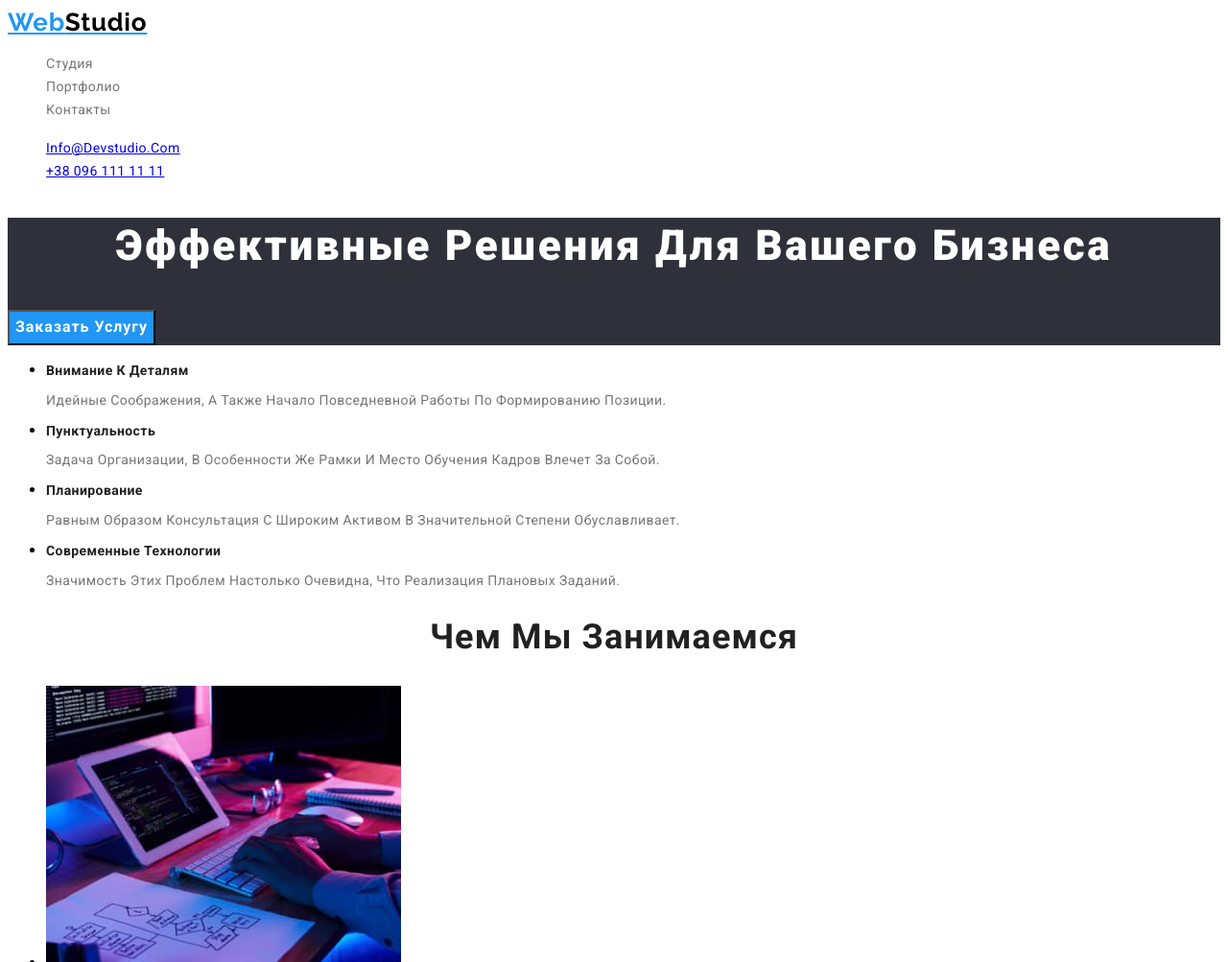
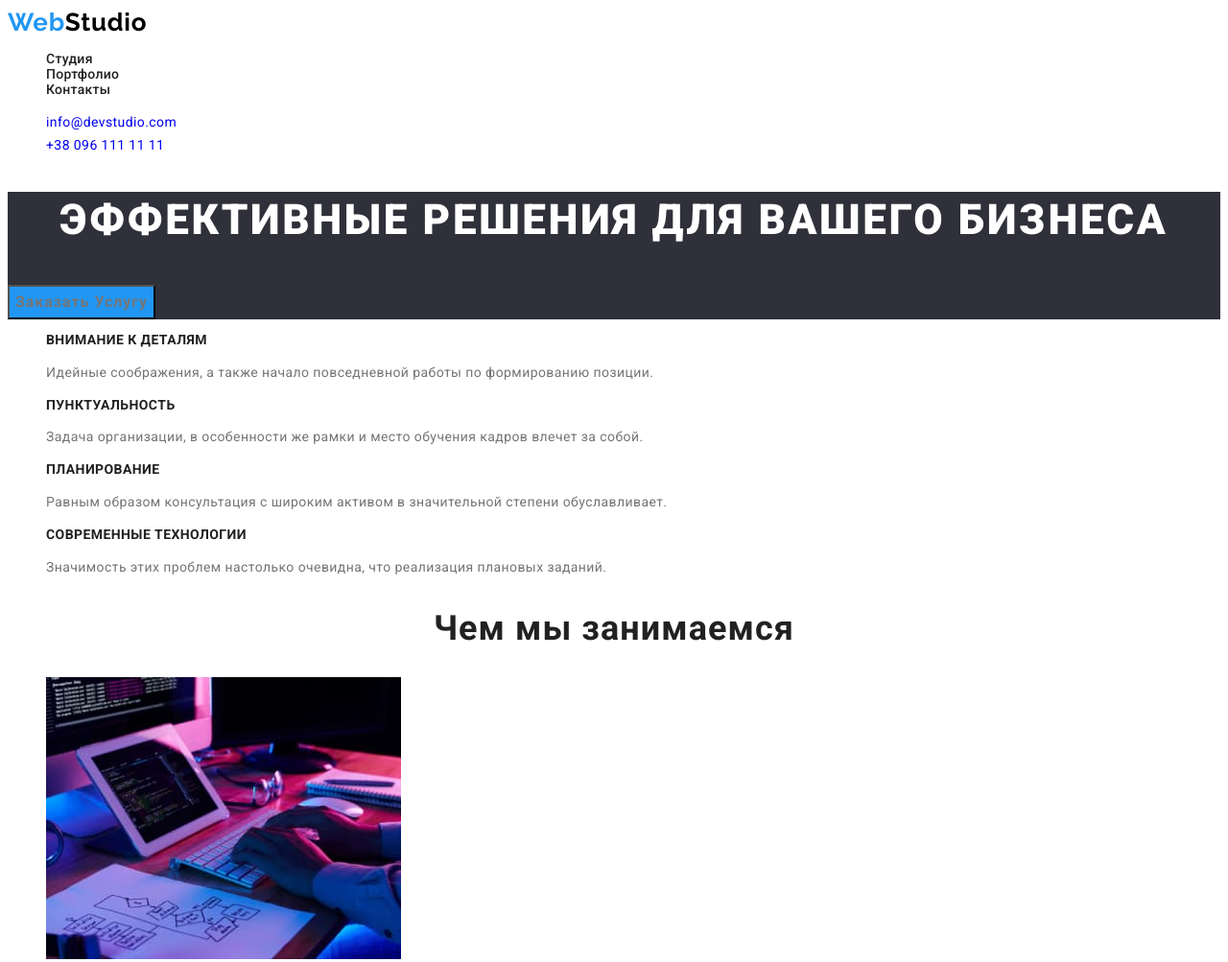
Before and after one commit to daryna-s/goit-markup-hw-02, a plain HTML site: page index.html in a window 1280 px wide. Shown: the top 1003 px of the page at 96% size. Drawn offline with Linux system fonts and the light colour scheme.

Commit message:
прописаны цвета и шрифты

```diff
--- a/css/styles.css
+++ b/css/styles.css
@@ -1,61 +1,70 @@
+:root {
+--main-font:'Roboto', sans-serif;
+--secondary-font: 'Raleway', sans-serif;
+
+/* text colors */
+--main-txt-cl:#757575;
+--secondary-txt-cl:#212121;
+
+/* bacground colors */
+--accent-cl:#2196F3;
+--main-bg-cl: #ffffff;
+--secondary-bg-cl: #2f303a;
+}
 body {
-    font-family: 'Roboto', sans-serif ;
+font-family: var(--main-font);
+font-size: 14px;
+line-height: 1.71;
+letter-spacing: 0.03em;
+color: var(--main-txt-cl);
+}
+a {
+text-decoration: none;
 }
 .link {
-    font-family: 'Roboto';
-    font-style: normal;
-    font-weight: 400;
-    font-size: 14px;
-    line-height: 1.71;
-
-    letter-spacing: 0.03em;
-
-    color: #757575;
 
 text-decoration: none;
-text-transform: capitalize;
+color: currentColor;
+
 }
-
+.footer-contacts-list .contacts-link,
+.footer-contacts-list .contacts-list,
+.features-list .features-item,
+.list-item .item,
+.work-list .work-item,
+.team-list .team-item,
+.filter-list .filter-item,
+.work-examples-list .examples-item {
+    list-style: none;
+}
 .item,
-.contacts-list
+.header-contacts-list .contacts-list,
 {
 list-style-type: none;
+text-decoration: none;
+text-transform: capitalize;
 }
 
 .filter-item {
 font-family: inherit;
 }
-.contacts-list
-{
-    font-family: 'Roboto';
-    font-style: normal;
+.contacts-list {
 font-weight: 500;
 font-size: 14px;
 line-height: 1.14;
 letter-spacing: 0.02em;
 
 color: #757575;
-
-text-decoration: none;
-text-transform: capitalize;
-
 }
 .item {
-    font-family: 'Roboto';
-    font-style: normal;
 font-weight: 500;
 font-size: 14px;
 line-height: 1.14;
 letter-spacing: 0.02em;
 
 color: #212121;
-
-text-decoration: none;
-text-transform: capitalize;
 }
 .title-first {
-    font-family: 'Roboto';
-    font-style: normal;
 font-weight: 900;
 font-size: 44px;
 line-height: 1.36;
@@ -65,12 +74,9 @@ text-transform: capitalize;
 text-transform: uppercase;
 
 color: #FFFFFF;
-
-text-decoration: none;
-text-transform: capitalize;
 }
 .button {
-    font-family: 'Roboto';
+font-family: inherit;
 font-style: normal;
 font-weight: 700;
 font-size: 16px;
@@ -81,14 +87,14 @@ text-transform: capitalize;
 text-align: center;
 letter-spacing: 0.06em;
 
-    color: #FFFFFF;
+color: currentColor;
 background-color:#2196F3;
+
 text-decoration: none;
 text-transform: capitalize;
+cursor:pointer;
 }
 .title-third {
-    font-family: 'Roboto';
-    font-style: normal;
 font-weight: 700;
 font-size: 14px;
 line-height: 1.14;
@@ -96,26 +102,13 @@ text-transform: capitalize;
 text-transform: uppercase;
 
 color: #212121;
-
-text-decoration: none;
-text-transform: capitalize;
 }
 .features-text {
-    font-family: 'Roboto';
-    font-style: normal;
-    font-weight: 400;
 font-size: 14px;
-
 letter-spacing: 0.03em;
-
 color: #757575;
-
-text-decoration: none;
-text-transform: capitalize;
 }
 .work {
-    font-family: 'Roboto';
-    font-style: normal;
 font-weight: 700;
 font-size: 36px;
 line-height: 1.17;
@@ -123,13 +116,8 @@ text-transform: capitalize;
 letter-spacing: 0.03em;
 
 color: #212121;
-
-text-decoration: none;
-text-transform: capitalize;
 }
 .team {
-    font-family: 'Roboto';
-    font-style: normal;
 font-weight: 700;
 font-size: 36px;
 line-height: 1.17;
@@ -137,13 +125,8 @@ text-transform: capitalize;
 letter-spacing: 0.03em;
 
 color: #212121;
-
-text-decoration: none;
-text-transform: capitalize;
 }
 .title-item {
-    font-family: 'Roboto';
-    font-style: normal;
 font-weight: 500;
 font-size: 16px;
 line-height: 1.19;
@@ -152,14 +135,8 @@ text-transform: capitalize;
 letter-spacing: 0.03em;
 
 color: #212121;
-
-text-decoration: none;
-text-transform: capitalize;
 }
 .team-text {
-    font-family: 'Roboto';
-    font-style: normal;
-    font-weight: 400;
 font-size: 16px;
 line-height: 1.19;
 
@@ -167,9 +144,6 @@ text-transform: capitalize;
 letter-spacing: 0.03em;
 
 color: #757575;
-
-text-decoration: none;
-text-transform: capitalize;
 }
 .logo {
 font-family: 'Raleway';
@@ -195,7 +169,7 @@ color: #000000;
 }
 .footer-logo {
 font-family: 'Raleway';
-    font-style: normal;
+
 font-weight: 700;
 font-size: 26px;
 line-height: 1.19;
@@ -204,7 +178,17 @@ color: #000000;
 
 color: #FFFFFF;
 }
-    .contacts-link  {
+.contacts-list  {
+font-family: 'Roboto';
+font-weight: 400;
+font-size: 14px;
+line-height: 1.71;
+
+letter-spacing: 0.03em;
+
+color: rgba(255, 255, 255, 0.6);
+}
+ .contacts-link {
 font-family: 'Roboto';
 font-style: normal;
 font-weight: 400;
@@ -215,25 +199,17 @@ color: #000000;
 
 color: #FFFFFF;
 }
-        .contacts-list {
-            font-family: 'Roboto';
-            font-style: normal;
-            font-weight: 400;
-            font-size: 14px;
-            line-height: 1.71;
 
-            letter-spacing: 0.03em;
-
-            color: rgba(255, 255, 255, 0.6);
-            }
 .logo-contacts {
 background-color: #2F303A;
 }
+
 .hero {
 background-color: #2F303A;
 }
+
 .filter-button {
-                        font-family: 'Roboto';
+font-family: inherit;
 font-style: normal;
 font-weight: 500;
 font-size: 16px;
@@ -242,9 +218,11 @@ line-height: 1.62;
 text-align: center;
 letter-spacing: 0.03em;
 
-color: #212121;
+color: currentColor;
 background-color: #F5F4FA;
+cursor: pointer;
 }
+
 .header-example {
 font-family: 'Roboto';
 font-style: normal;
@@ -259,6 +237,7 @@ color: #212121;
 text-decoration: none;
 text-transform: capitalize;
 }
+
 .text-example {
 font-family: 'Roboto';
 font-style: normal;
@@ -273,3 +252,22 @@ color: #212121;
 text-decoration: none;
 text-transform: capitalize;
 }
+
+.contacts-list:hover,
+.contacts-list:focus {
+color: #2196F3;
+}
+
+
+.list-item .link:hover,
+.list-item .link:focus {
+color: #2196F3;
+}
+
+.filter-list .filter-item .filter-button:hover,
+.filter-list .filter-item .filter-button:focus {
+background: #2196F3;
+}
+.list-item .link:active {
+    color: #2196F3;
+}
--- a/index.html
+++ b/index.html
@@ -29,10 +29,10 @@
 </nav>
 <ul class="header-contacts-list">
     <li class="contacts-list">
-        <a class="contacts-mail" href="mailto:info@devstudio.com">info@devstudio.com</a>
+        <a href="mailto:info@devstudio.com">info@devstudio.com</a>
         </li>
     <li class="contacts-list">
-<a class="contacts-tel" href="tel:+380961111111">+38 096 111 11 11</a>
+<a href="tel:+380961111111">+38 096 111 11 11</a>
 </li>
 
 </ul>
```
Also changed, not shown: portfolio.html (+2 -2 lines). Lines whose indentation alone changed are shown as unchanged.
